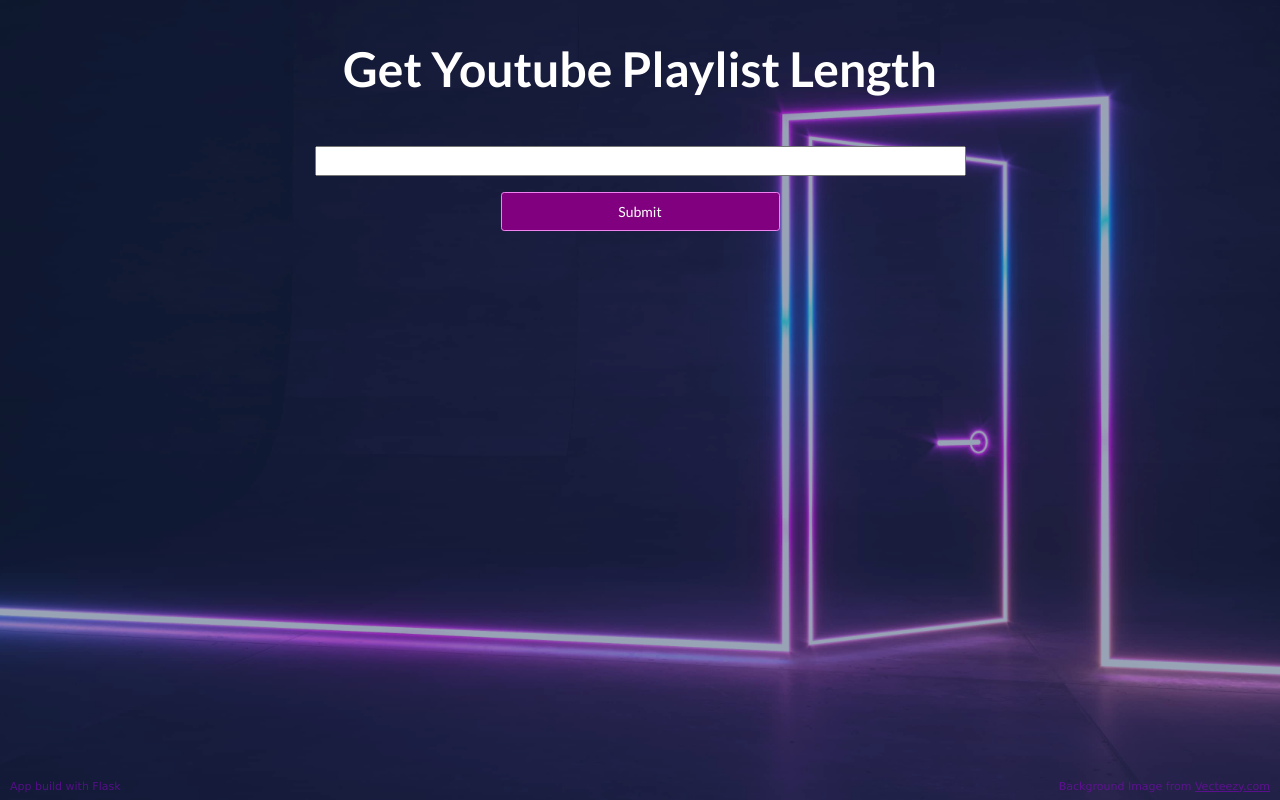
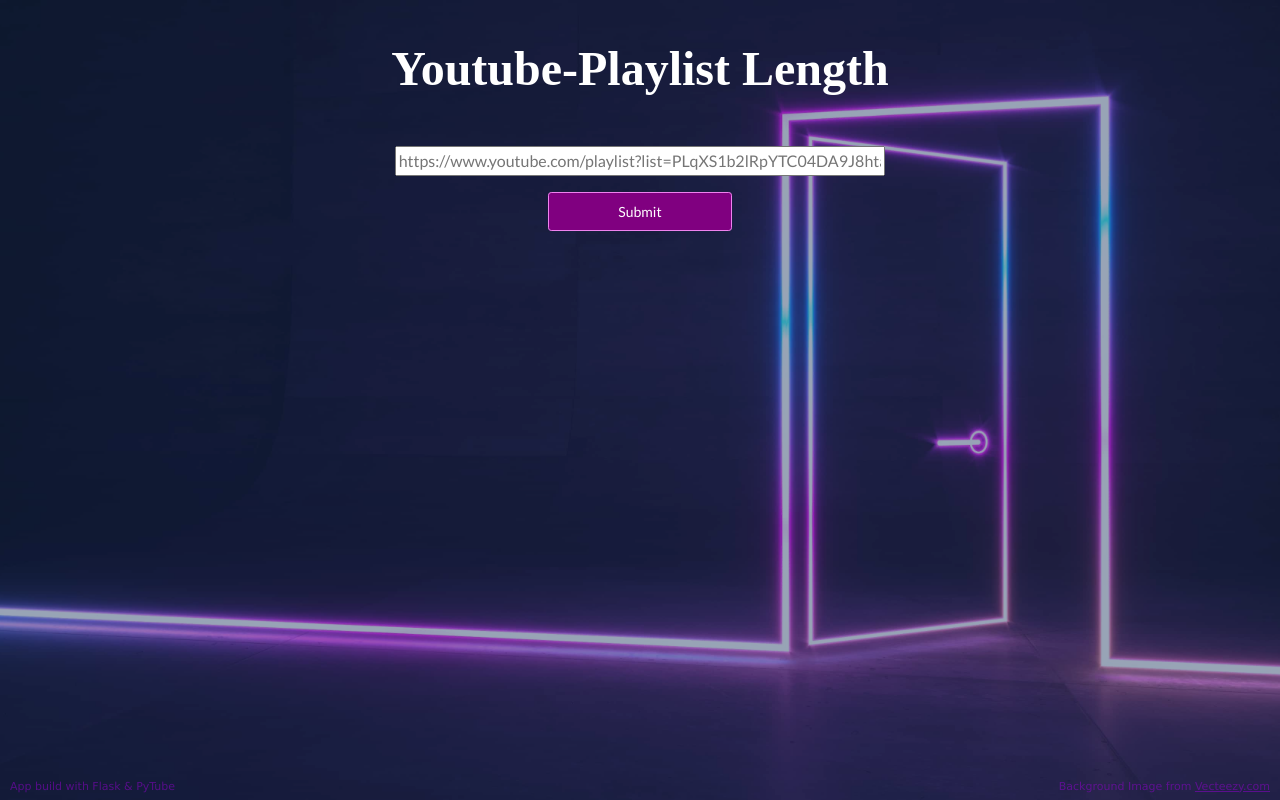
Before and after one commit to Sherlock907/yt-playlist-length, a Flask app: template templates/yt-playlist.html in a window 1280 px wide. Run offline with Flask 2, Linux system fonts and the light colour scheme; the template is opened without the code that fills it, so the values that code supplies are empty.

Commit message:
Add files via upload

```diff
--- a/app.py
+++ b/app.py
@@ -28,24 +28,24 @@
                 flash(Markup("Hier werden Sie fündig:  <a href='https://youtu.be/9cK3QYZ7XaA'>The Big Lebautzski</a>"))
                 return render_template('index.html')
             elif x == "mariya":
-                flash("Thank you for your insightful tutorials, Mariya.")
+                flash(Markup("<h5 style='padding-bottom: 15px;text-decoration:underline;'>Thank you for your insightful tutorials, Mariya.</h5>"))
                 return render_template('index.html')
             elif sorted(x) == sorted("mariya"):
                 flash("Having a hard time writing your own name? - No Problem.")
                 flash(Markup('<script src="https://cdnjs.cloudflare.com/ajax/libs/animejs/2.0.2/anime.min.js"></script>'))
                 flash(Markup('''<h1 class="ml2">It's Mariya</h1>'''))
                 flash(Markup('''<script>var textWrapper=document.querySelector('.ml2');textWrapper.innerHTML=textWrapper.textContent.replace(/\S/g,"<span class='letter'>$&</span>");anime.timeline({loop:true}).add({targets:'.ml2 .letter',opacity:[0,0],translateZ:0,easing:"easeOutExpo",duration:1750,delay:(el,i)=>70*i}).add({targets:'.ml2 .letter',scale:[4,1],opacity:[0,1],translateZ:0,easing:"easeOutExpo",duration:2550,delay:(el,i)=>700*i}).add({targets:'.ml2',opacity:0,duration:1000,easing:"easeOutExpo",delay:1000});</script>'''))
-                return render_template('yt-playlist.html')
+                return render_template('index.html')
             p = Playlist(request.form['yt-link'])
             playlist_duration = 0
 
 
-            flash(Markup("Playlist: <a href='https://www.youtube.com/playlist?list=" + p.playlist_id + "'>" + p.title + "</a>"))
+            flash(Markup("<a href='https://www.youtube.com/playlist?list=" + p.playlist_id + "'>" + p.title + "</a>"))
             for url in p:
                 playlist_duration += YouTube(url).length
             flash("Total Playlist duration:\n" + secondsTo(playlist_duration))
-            flash("Duration at 1.25x speed:\n" + secondsTo(playlist_duration // 1.25))
-            flash("Duration at 1.5 speed:\n" + secondsTo(playlist_duration // 1.5))
+           # flash("Duration at 1.25x speed:\n" + secondsTo(playlist_duration // 1.25))
+           # flash("Duration at 1.5 speed:\n" + secondsTo(playlist_duration // 1.5))
             flash("Total Playlist Views: " + str(p.views))
             flash("Number of Videos: " + str(p.length))
             flash("Last updated: "+ str(p.last_updated))
--- a/templates/yt-playlist.html
+++ b/templates/yt-playlist.html
@@ -19,20 +19,20 @@
         <header class="masthead">
             <div class="container position-relative fullvh2">
                 <div class="row justify-content-center">
-                    <div class="col-sm-12">
+                    <div class="col-sm-12 col-md-10 col-lg-8 glass">
                         <div class="text-center text-white">
                             <!-- Page heading-->
-                            <h1 class="mb-5">Get Youtube Playlist Length</h1>
+                            <h1 class="mb-5" style="font-family: ui-monospace;">Youtube-Playlist Length</h1>
                             <form class="form-subscribe" method="POST">
                                 <div class="row">
                                     <div class="col">
-                                        <p><input class="col-sm-7" type = "text" name="name_input"/></p>
-                                        <button class="btn btn-primary btn-sm col-sm-3" id="greet" type="submit" value = "GREET">Submit</button>
-
-                                        <div style="padding-top: 45px">
+                                        <p><input class="col-sm-7 col-md-8" type = "text" name="yt-link" placeholder="https://www.youtube.com/playlist?list=PLqXS1b2lRpYTC04DA9J8hta6oYEKOd91N"/></p>
+                                        <button class="btn btn-primary btn-sm col-sm-3" id="yt-playlist" type="submit" value = "GREET">Submit</button>
+                                        <div style="padding-top: 25px;">
                                         {% for message in get_flashed_messages()%}
                                             <p> {{message}} </p>
-                                        {% endfor %}</div>
+                                        {% endfor %}
+                                        </div>
                                     </div>
                                 </div>
                             </form>
@@ -44,8 +44,8 @@
 
         <!--Footer-->
         <footer>
-            <div class="myfooter" style="width:100%; text-align:left">App build with Flask</div>
-            <div class="myfooter" style="width:100%;text-align:right">Background Image from <a href="https://de.vecteezy.com/membros/kroytorsveta331286">Vecteezy.com</a></div>
+            <div class="myfooter" style="width:100%; text-align:left">App build with Flask & PyTube</div>
+            <div class="myfooter" style="width:100%;text-align:right">Background Image from <a href="https://de.vecteezy.com/">Vecteezy.com</a></div>
         </footer>
     </body>
 </html>
```
Also changed, not shown: templates/firstTry.html (added, +12 -0 lines), templates/index.html (+5 -5 lines).
